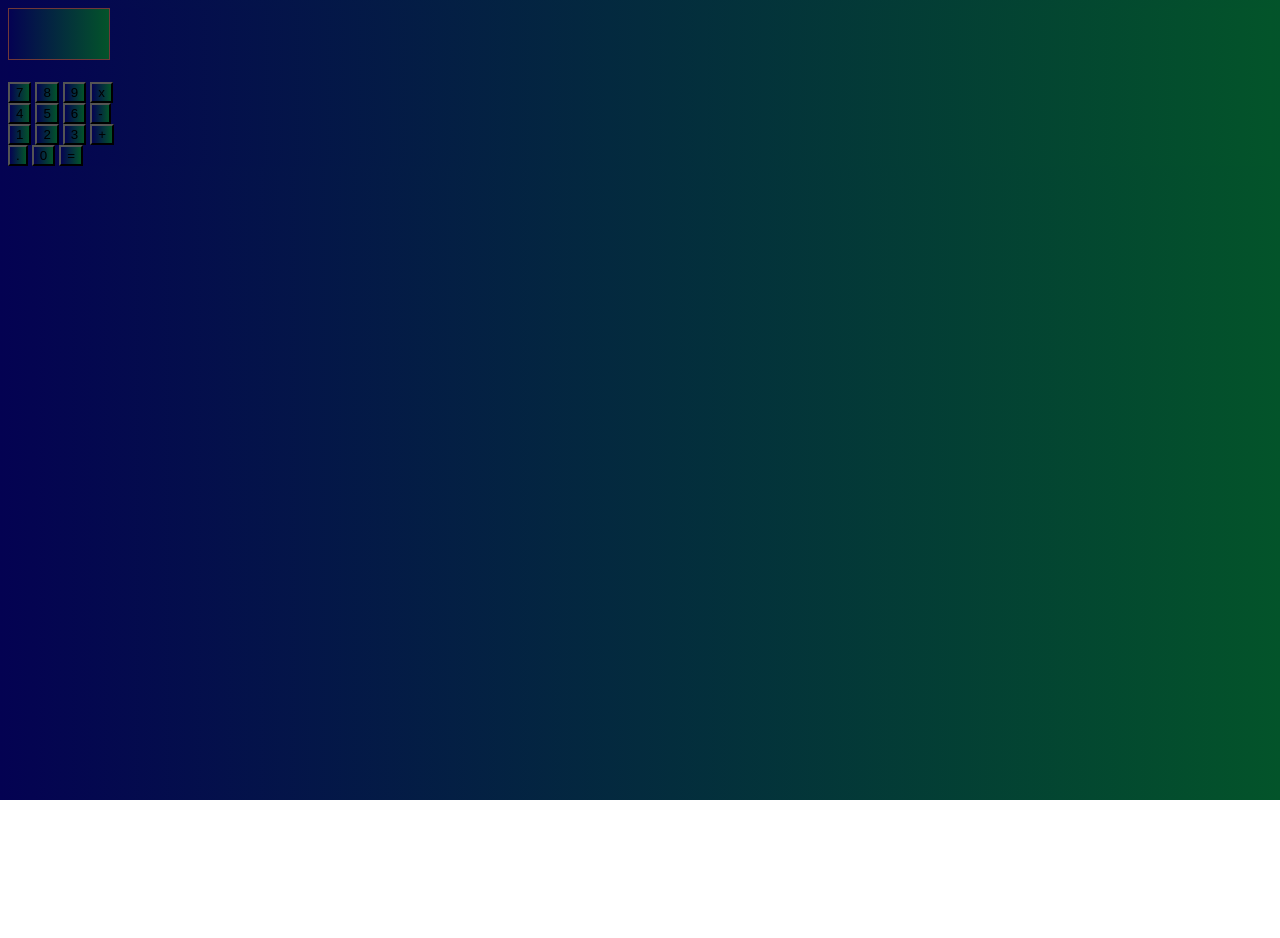
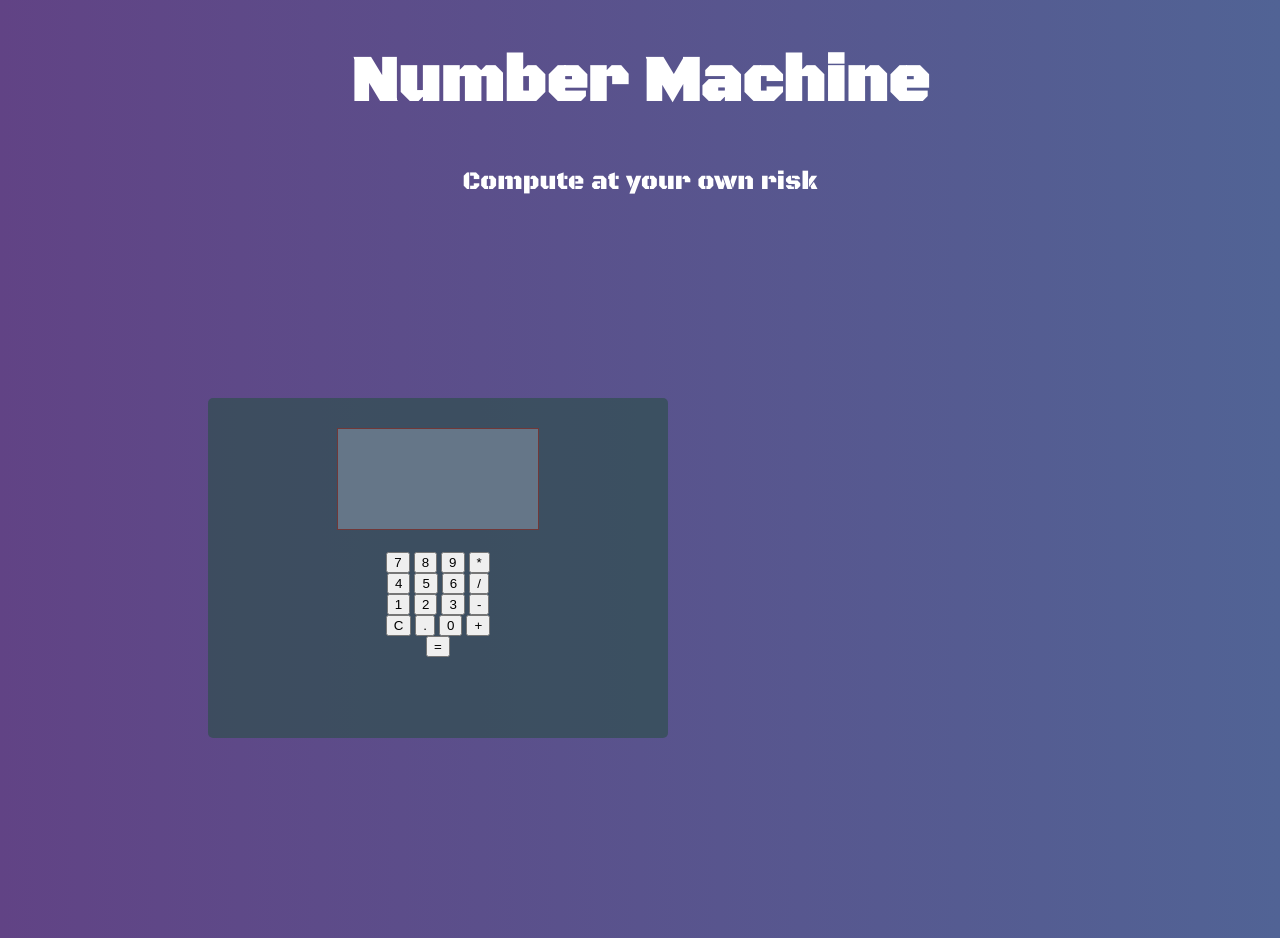
Before and after one commit to katskurka/web-calculator, a plain HTML site: page index.html in a window 1280 px wide. Before the commit the page ends 800 px from the top, so only its background shows below. Drawn offline with Linux system fonts and the light colour scheme; a web font is replaced by a local one.

Commit message:
added buttons and some css

```diff
--- a/index.html
+++ b/index.html
@@ -10,29 +10,39 @@
   </head>
 
   <body>
+    <div id="title">
+      <h1>Number Machine</h1>
+      <p>Compute at your own risk</p>
+    </div>
+    <div class="memo">
+
+    </div>
    <div id="calculator">
-    <canvas id="display" width="100" height="50" style="border:1px solid #703838;">
+    <canvas id="display" width="200" height="100" style="border:1px solid #703838;">
     </canvas>
-    <div class="buttons">
+    <div id="buttons">
       <br>
-      <button name="7" type="button" value="7">7</button>
-      <button name="8" type="button" value="8">8</button>
-      <button name="9" type="button" value="9">9</button>
-      <button class="operator" name="*" type="button" value="*">x</button>
+      <button type="button" value="7">7</button>
+      <button type="button" value="8">8</button>
+      <button type="button" value="9">9</button>
+      <button class="operator" type="button" value="*">*</button>
       <br>
-      <button name="4" type="button" value="4">4</button>
-      <button name="5" type="button" value="5">5</button>
-      <button name="6" type="button" value="6">6</button>
-      <button class="operator" name="-" type="button" value="-">-</button>
+      <button type="button" value="4">4</button>
+      <button type="button" value="5">5</button>
+      <button type="button" value="6">6</button>
+      <button class="operator" type="button" value="/">/</button>
       <br>
-      <button name="1" type="button" value="1">1</button>
-      <button name="2" type="button" value="2">2</button>
-      <button name="3" type="button" value="3">3</button>
-      <button class="operator" name="+" type="button" value="+">+</button>
+      <button type="button" value="1">1</button>
+      <button type="button" value="2">2</button>
+      <button type="button" value="3">3</button>
+      <button class="operator" type="button" value="-">-</button>
       <br>
-      <button name="." type="button" value=".">.</button>
-      <button name="0" type="button" value="0">0</button>
-      <button class="equal" name="=" type="button" value="=">=</button>
+      <button class="clear" type="button" value="C">C</button>
+      <button class="decimal" type="button" value=".">.</button>
+      <button type="button" value="0">0</button>
+      <button class="operator" type="button" value="+">+</button>
+      <br>
+      <button class="equal operator" type="button" value="=">=</button>
     </div>
   </div>
       <script>
--- a/main.css
+++ b/main.css
@@ -1,3 +1,34 @@
-* {
-  background-image: linear-gradient(to right, #040252, #03542a);
+@import url('https://fonts.googleapis.com/css2?family=Black+Ops+One&family=Rancho&family=Skranji&display=swap');
+
+body {
+  background-image: linear-gradient(to right, #614385, #516395);
+
 }
+
+#title {
+  font-family: 'Black Ops One', sans-serif;
+  color: #fff;
+  text-align: center;
+  font-size: 2em;
+}
+
+#title p {
+  margin: 1px;
+  font-size: 0.8em;
+}
+
+#calculator {
+  text-align: center; /* why does item-align not work here */
+  justify-content: center;
+  background-color: rgb(47,79,79, 0.7);
+  border-radius: 5px;
+  width: 400px;
+  height: 300px;
+  margin: 200px;
+  padding: 30px 30px 10px;
+
+}
+
+#display {
+  background-color: rgba(119,136,153, 0.7);
+}
```
Also changed, not shown: main.js (+17 -0 lines).
